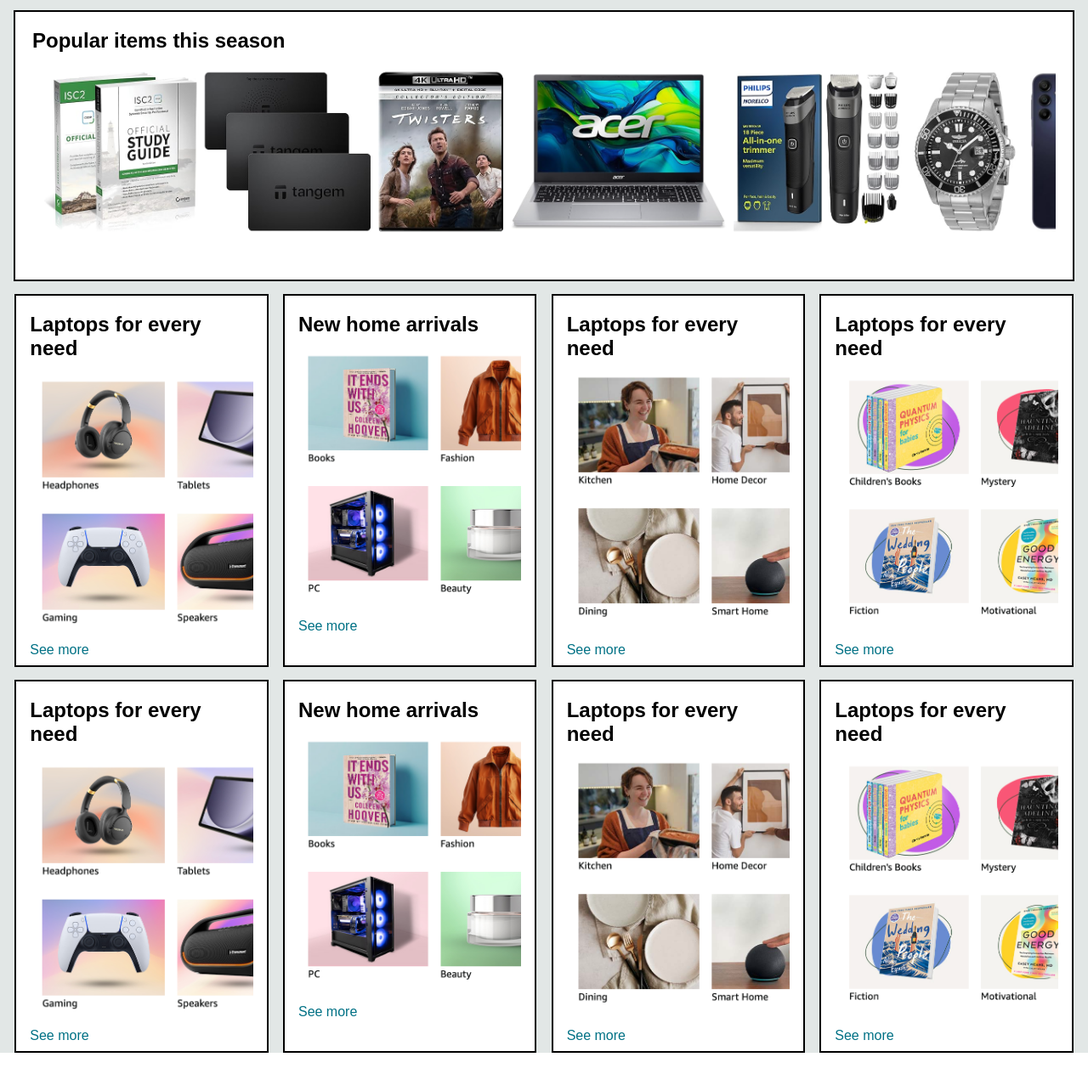
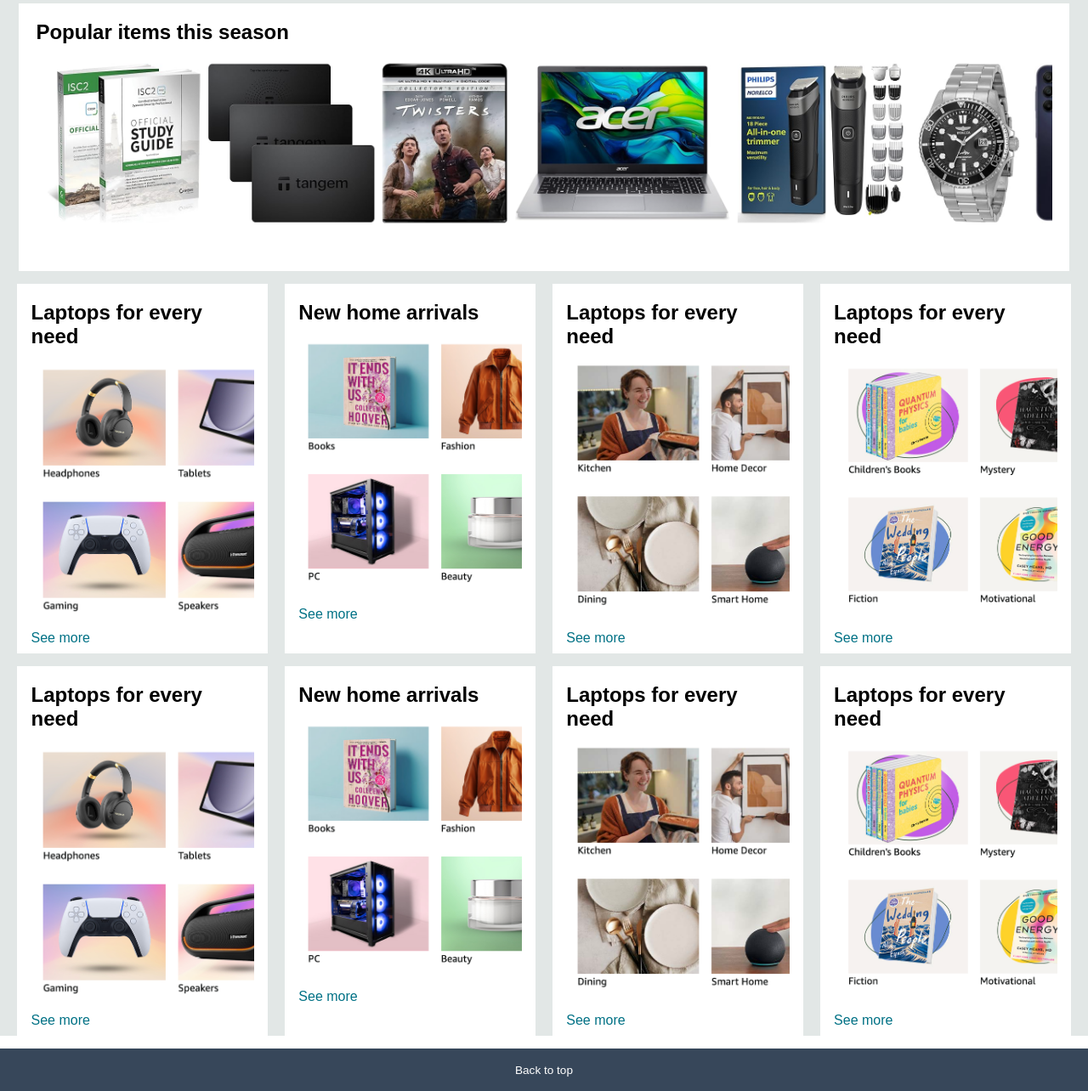
Before and after one commit to Aryan-jr-07/ecommerce-clone, a plain HTML site: page index.htm in a window 1280 px wide. Shown: the part 1361-2645 px from the top of the page at 85% size. Before the commit the page ends 2600 px from the top, so only its background shows below. Drawn offline with Linux system fonts and the light colour scheme.

Commit message:
done with panel 1

```diff
--- a/index.htm
+++ b/index.htm
@@ -207,7 +207,9 @@
     </div>
 
     <footer>
-
+        <div class="foot-panel1">
+            Back to top
+        </div>
     </footer>
 </body>
 </html>
--- a/styles.css
+++ b/styles.css
@@ -159,6 +159,7 @@ span{
     background-color: white;
     padding: 20px 0px 15px;
     margin-top: 15px;
+    border:none;
 }
 .box-img{
     background-size: cover;
@@ -185,8 +186,9 @@ span{
     background-color: white;
     padding: 20px 20px 15px;
     margin-top: 15px;
-    margin-left: 1rem;
-    margin-right: 1rem;
+    margin-left: 1.4rem;
+    margin-right: 1.4rem;
+    border: none;
 }
 .boxy-img{
     background-size: cover;
@@ -197,3 +199,18 @@ span{
 .boxy-content p{
     color: #007185;
 }
+
+
+/* footer */
+footer{
+    margin-top: 15px;
+}
+.foot-panel1{
+    background-color: #37475a;
+    color: white;
+    height: 50px;
+    display: flex;
+    align-items: center;
+    justify-content: center;
+    font-size: 0.85rem;
+}
```
